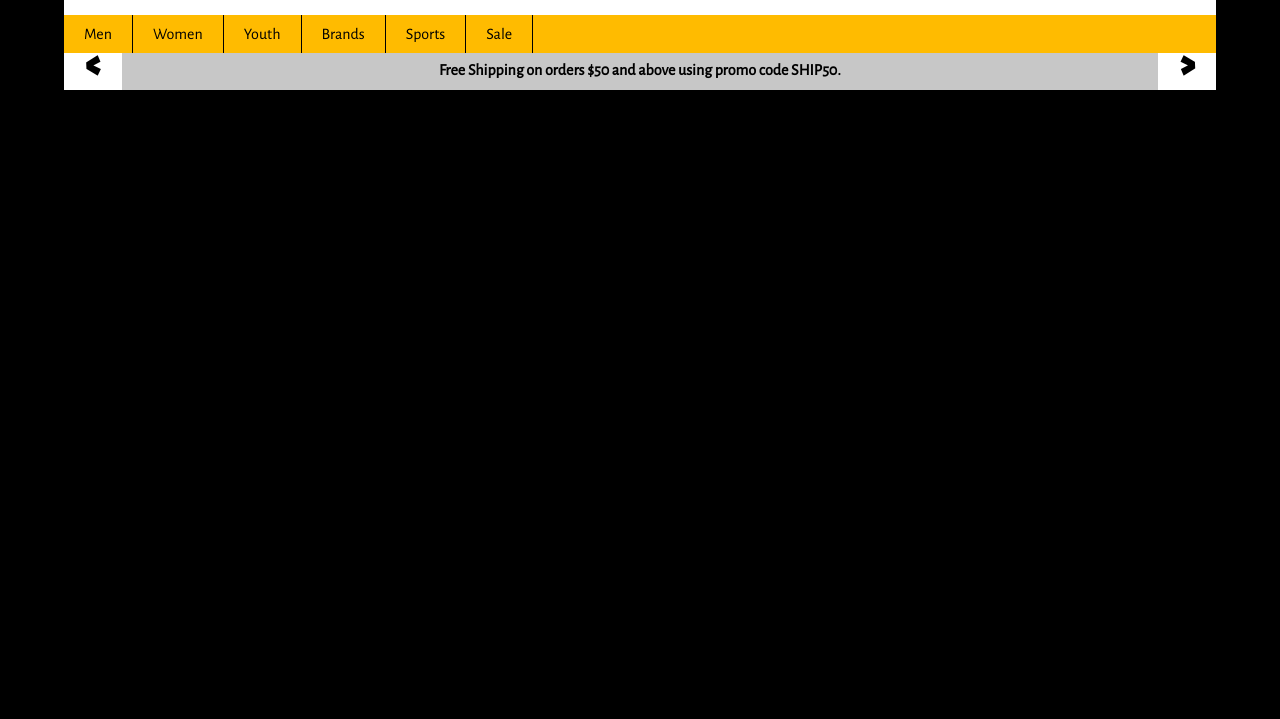
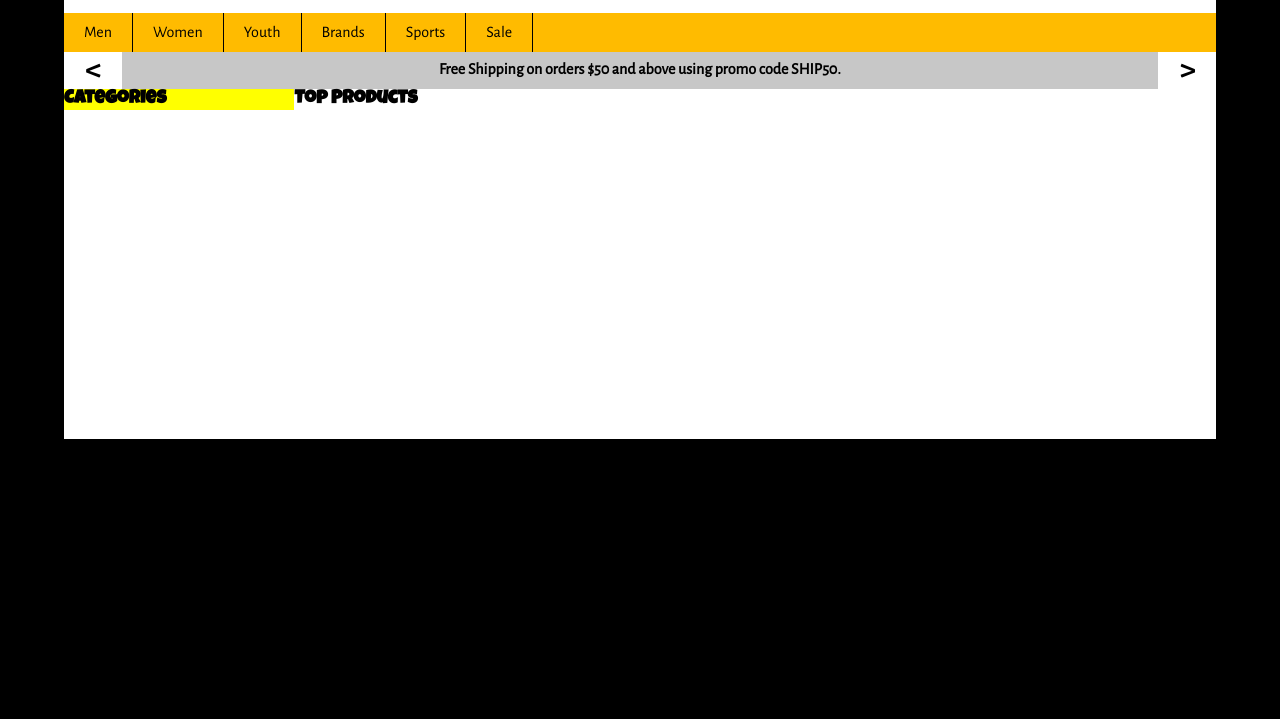
Before and after one commit to mlhaus/salmon-cookies, a website: page index.html in a window 1280 px wide. Shown: the part 81-800 px from the top of the page. Drawn offline with nearby package versions, Linux system fonts and the light colour scheme.

Commit message:
Created product list

```diff
--- a/index.html
+++ b/index.html
@@ -35,6 +35,14 @@
                 <span class="arrow">&gt;</span>
             </div>
         </header>
+        <main class="clearfix">
+            <aside>
+                <h3>Categories</h3>
+            </aside>
+            <section>
+                <h3>Top Products</h3>
+            </section>
+        </main>
     </div>
 </body>
 </html>
--- a/style.css
+++ b/style.css
@@ -13,13 +13,15 @@ body {
      margin: 0 auto;
  }
 
-h1, h2, h3, h4, h5, h6, .arrow {
+ h1, h2, h3, h4, h5, h6 {
      font-family: 'Luckiest Guy', cursive;
+     margin: 0;
  }
 
  h1 {
      float: left;
      padding-left: 1em;
+     padding-top: 0.7em;
  }
 
  #search {
@@ -79,6 +81,18 @@ h1 {
      width: 90%;
  }
 
-.promo {
-    width: 90%;
+ main {
+     width: 100%;
+     min-height: 350px;
  }
+
+ main > aside {
+     float: left;
+     width: 20%;
+     background-color: yellow;
+     height: 100%;
+ }
+
+ main > section {
+     width: 80%;
+ }
```
Also changed, not shown: js/products.js (added, +16 -0 lines), images/fight-for-iowa-tshirt.jpg (added). Lines whose indentation alone changed are shown as unchanged.
